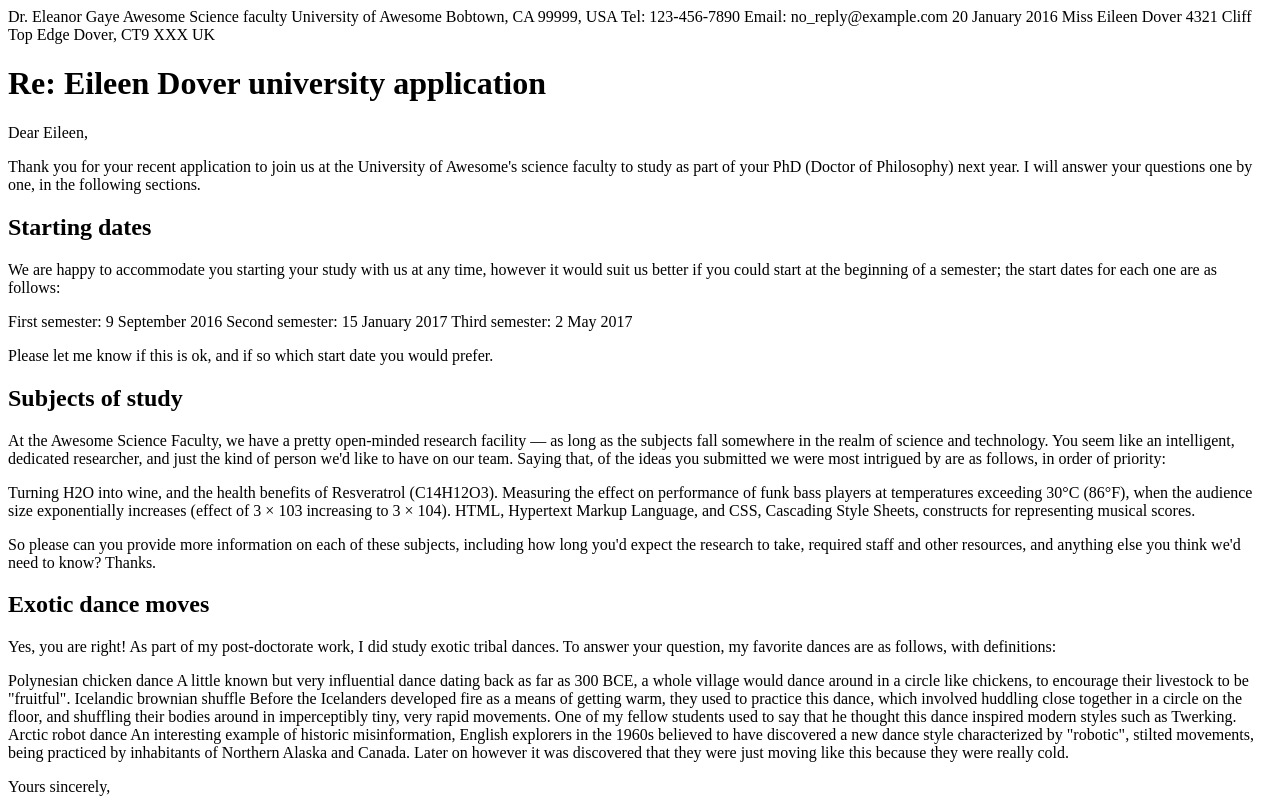
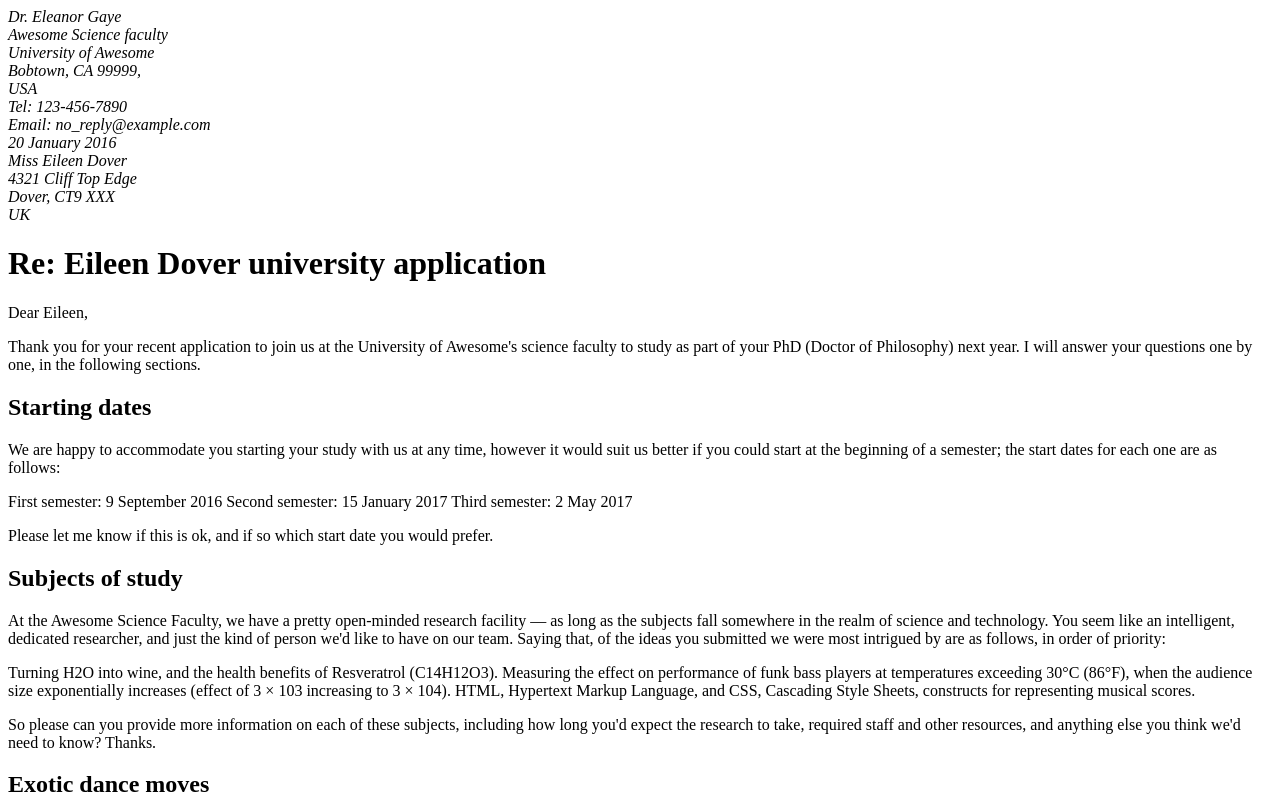
Before and after one commit to mrrz75/inft1206w26sec8, a plain HTML site: page assignment1/part1/letter.html in a window 1280 px wide. Shown: the top 801 px of the page. Drawn offline with Linux system fonts and the light colour scheme.

Commit message:
add address tag

```diff
--- a/assignment1/part1/letter.html
+++ b/assignment1/part1/letter.html
@@ -13,20 +13,24 @@
     <title>Document</title>
 </head>
 <body>
-    Dr. Eleanor Gaye
-Awesome Science faculty
-University of Awesome
-Bobtown, CA 99999,
-USA
-Tel: 123-456-7890
-Email: no_reply@example.com
+<address>
+        Dr. Eleanor Gaye <br>
+    Awesome Science faculty <br>
+    University of Awesome <br>
+    Bobtown, CA 99999, <br>
+    USA <br>
+    Tel: 123-456-7890 <br>
+    Email: no_reply@example.com <br>
 
-20 January 2016
+    20 January 2016 <br>
+</address>
 
-Miss Eileen Dover
-4321 Cliff Top Edge
-Dover, CT9 XXX
-UK
+<address>
+    Miss Eileen Dover<br>
+    4321 Cliff Top Edge<br>
+    Dover, CT9 XXX<br>
+    UK<br>
+</address>
 
 <h1>Re: Eileen Dover university application</h1>
 
```
